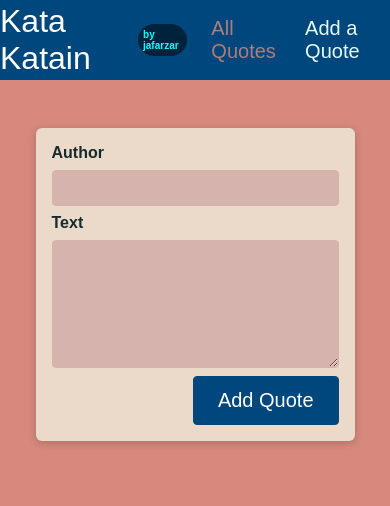
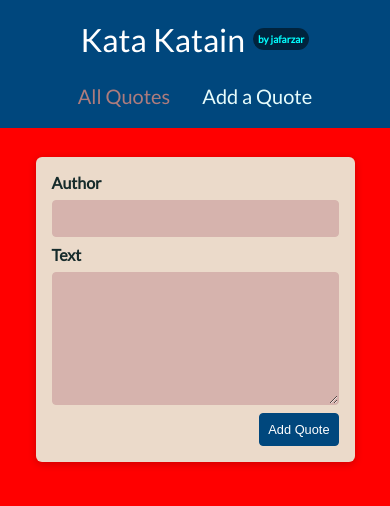
Before and after one commit to Jafarzar/kata-katain, a React (Create React App) app: page /new-quote in a window 390 px wide. Shown: the top 506 px of the page. Built offline with nearby package versions, Linux system fonts and the light colour scheme.

Commit message:
responsive pages

```diff
--- a/public/index.html
+++ b/public/index.html
@@ -24,6 +24,12 @@
       work correctly both with client-side routing and a non-root public URL.
       Learn how to configure a non-root public URL by running `npm run build`.
     -->
+    <link rel="preconnect" href="https://fonts.googleapis.com" />
+    <link rel="preconnect" href="https://fonts.gstatic.com" crossorigin />
+    <link
+      href="https://fonts.googleapis.com/css2?family=Lato&display=swap"
+      rel="stylesheet"
+    />
     <title>Kata Katain</title>
   </head>
   <body>
--- a/src/components/comments/CommentItem.module.css
+++ b/src/components/comments/CommentItem.module.css
@@ -6,3 +6,15 @@
   padding: 0 2rem;
   border-bottom: 2px solid #00477d2d;
 }
+
+@media only screen and (max-width: 768px) {
+  .item {
+    font-size: 1rem;
+  }
+}
+
+@media only screen and (max-width: 540px) {
+  .item {
+    font-size: 0.8rem;
+  }
+}
--- a/src/components/comments/Comments.module.css
+++ b/src/components/comments/Comments.module.css
@@ -8,3 +8,19 @@
   padding: 5px 10px;
   border-radius: 9999px;
 }
+
+@media only screen and (max-width: 768px) {
+  .comments > button {
+    font-size: 0.7rem;
+  }
+}
+
+@media only screen and (max-width: 540px) {
+  .comments {
+    font-size: 0.7rem;
+  }
+
+  .comments > button {
+    font-size: 0.6rem;
+  }
+}
--- a/src/components/layout/Layout.module.css
+++ b/src/components/layout/Layout.module.css
@@ -3,3 +3,9 @@
   width: 90%;
   max-width: 40rem;
 }
+
+@media only screen and (max-width: 540px) {
+  .main {
+    margin-top: 1.8rem;
+  }
+}
--- a/src/components/layout/MainNavigation.module.css
+++ b/src/components/layout/MainNavigation.module.css
@@ -6,13 +6,13 @@
 }
 
 .mwidth {
-  width: 100%;
+  width: 90%;
   max-width: 40rem;
   display: flex;
   /* padding: 1rem 0; */
   justify-content: space-between;
   align-items: center;
-  margin: auto;
+  margin: 3rem auto;
 }
 
 .logo {
@@ -54,3 +54,25 @@
 .nav a.active {
   color: #e6fcfc;
 }
+
+@media only screen and (max-width: 540px) {
+  .header {
+    height: 8rem;
+  }
+
+  .mwidth {
+    flex-direction: column;
+    gap: 1.6rem;
+  }
+
+  .nav ul {
+    gap: 2rem;
+    margin: 0;
+    justify-content: space-between;
+    text-align: center;
+  }
+
+  .nav li {
+    margin: 0;
+  }
+}
--- a/src/components/quotes/HighlightedQuote.module.css
+++ b/src/components/quotes/HighlightedQuote.module.css
@@ -18,3 +18,23 @@
   text-align: right;
   color: #d7897d;
 }
+
+@media only screen and (max-width: 768px) {
+  .quote p {
+    font-size: 2rem;
+  }
+
+  .quote figcaption {
+    font-size: 1rem;
+  }
+}
+
+@media only screen and (max-width: 540px) {
+  .quote p {
+    font-size: 1rem;
+  }
+
+  .quote figcaption {
+    font-size: 0.6rem;
+  }
+}
--- a/src/components/quotes/QuoteForm.js
+++ b/src/components/quotes/QuoteForm.js
@@ -66,9 +66,7 @@ const QuoteForm = (props) => {
             <textarea id="text" rows="5" ref={textInputRef}></textarea>
           </div>
           <div className={classes.actions}>
-            <button onClick={finishEnteringHandler} className="btn">
-              Add Quote
-            </button>
+            <button onClick={finishEnteringHandler}>Add Quote</button>
           </div>
         </form>
       </Card>
--- a/src/components/quotes/QuoteForm.module.css
+++ b/src/components/quotes/QuoteForm.module.css
@@ -47,4 +47,29 @@
 
 .actions button {
   font-size: 1.25rem;
+  text-decoration: none;
+  background-color: #00477d;
+  color: white;
+  border-radius: 4px;
+  padding: 0.75rem 1.5rem;
+  border: 1px solid #00477d;
+  cursor: pointer;
 }
+
+.actions button:hover,
+.actions button:active {
+  background-color: #00589b;
+  border-color: #00589b;
+}
+
+@media only screen and (max-width: 768px) {
+  .actions button {
+    padding: 0.5rem;
+  }
+}
+
+@media only screen and (max-width: 540px) {
+  .actions button {
+    font-size: 0.8rem;
+  }
+}
--- a/src/components/quotes/QuoteItem.js
+++ b/src/components/quotes/QuoteItem.js
@@ -12,7 +12,8 @@ const QuoteItem = (props) => {
         <figcaption>{props.author}</figcaption>
       </figure>
       <Link className="btn" to={`/quotes/${props.id}`}>
-        View Fullscreen
+        <span className="long">View Fullscreen</span>
+        <span className="short">O</span>
       </Link>
     </li>
   );
--- a/src/components/quotes/QuoteItem.module.css
+++ b/src/components/quotes/QuoteItem.module.css
@@ -3,7 +3,7 @@
   padding: 1rem;
   display: flex;
   justify-content: space-between;
-  align-items: flex-end;
+  align-items: center;
   box-shadow: 0 2px 4px rgba(0, 0, 0, 0.2);
   border-radius: 6px;
   background-color: #ebdaca;
@@ -35,3 +35,15 @@
   font-style: italic;
   color: #566d6d;
 }
+
+@media only screen and (max-width: 768px) {
+  .item blockquote {
+    font-size: 1.3rem;
+  }
+}
+
+@media only screen and (max-width: 540px) {
+  .item blockquote {
+    font-size: 1rem;
+  }
+}
--- a/src/components/quotes/QuoteList.module.css
+++ b/src/components/quotes/QuoteList.module.css
@@ -25,3 +25,9 @@
   border-color: #00589b;
   color: white;
 }
+
+@media only screen and (max-width: 540px) {
+  .sorting button {
+    font-size: 0.8rem;
+  }
+}
--- a/src/index.css
+++ b/src/index.css
@@ -3,7 +3,7 @@
 }
 
 body {
-  font-family: sans-serif;
+  font-family: "Lato", sans-serif;
   margin: 0;
   background-color: #d7897d;
 }
@@ -55,6 +55,41 @@ body {
   color: white;
 }
 
+.short {
+  display: none;
+}
+
+@media only screen and (max-width: 768px) {
+  body {
+    background-color: rebeccapurple;
+  }
+
+  .btn {
+    padding: 0.5rem;
+  }
+}
+
+@media only screen and (max-width: 540px) {
+  body {
+    background-color: red;
+  }
+
+  .btn {
+    border-radius: 9999px;
+    padding: 0.25rem 0.5rem;
+  }
+
+  .short {
+    display: inline-block;
+    font-size: 1.8rem;
+    color: rgba(255, 255, 255, 0.575);
+  }
+
+  .long {
+    display: none;
+  }
+}
+
 /* #8068ee #1bd6c3 */
 /* #3C876A #F7EFE2 #FFAFCF */
 /* #D7897D #EBDACA #00477D */
```
